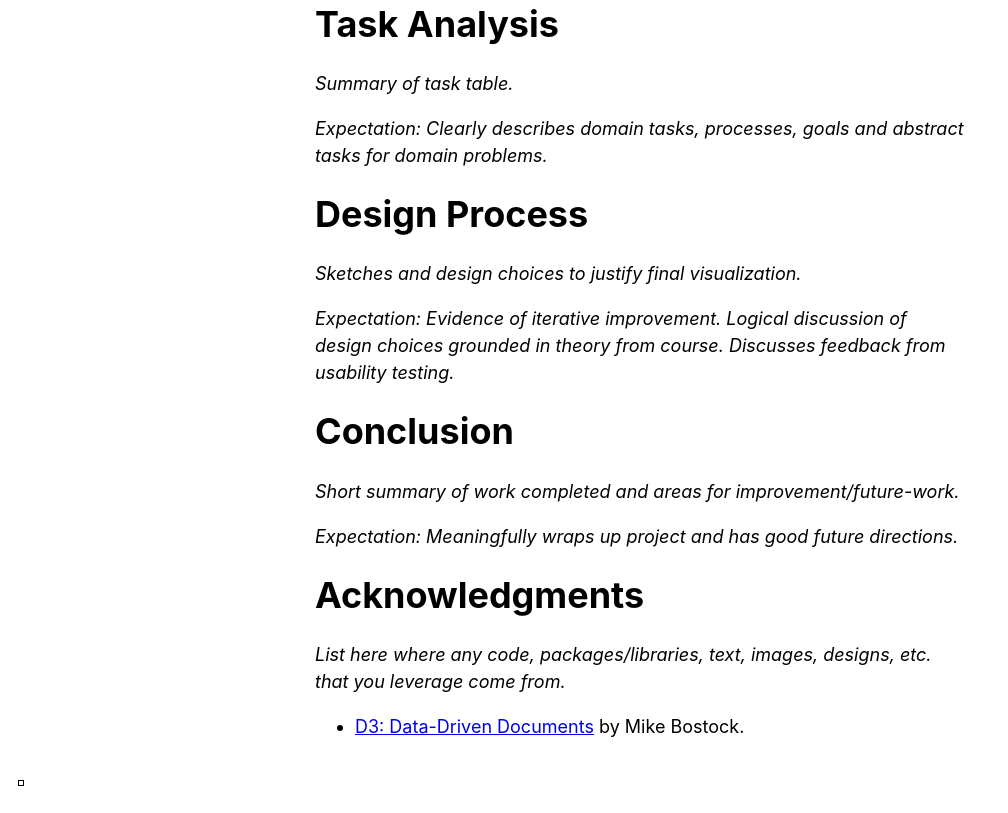
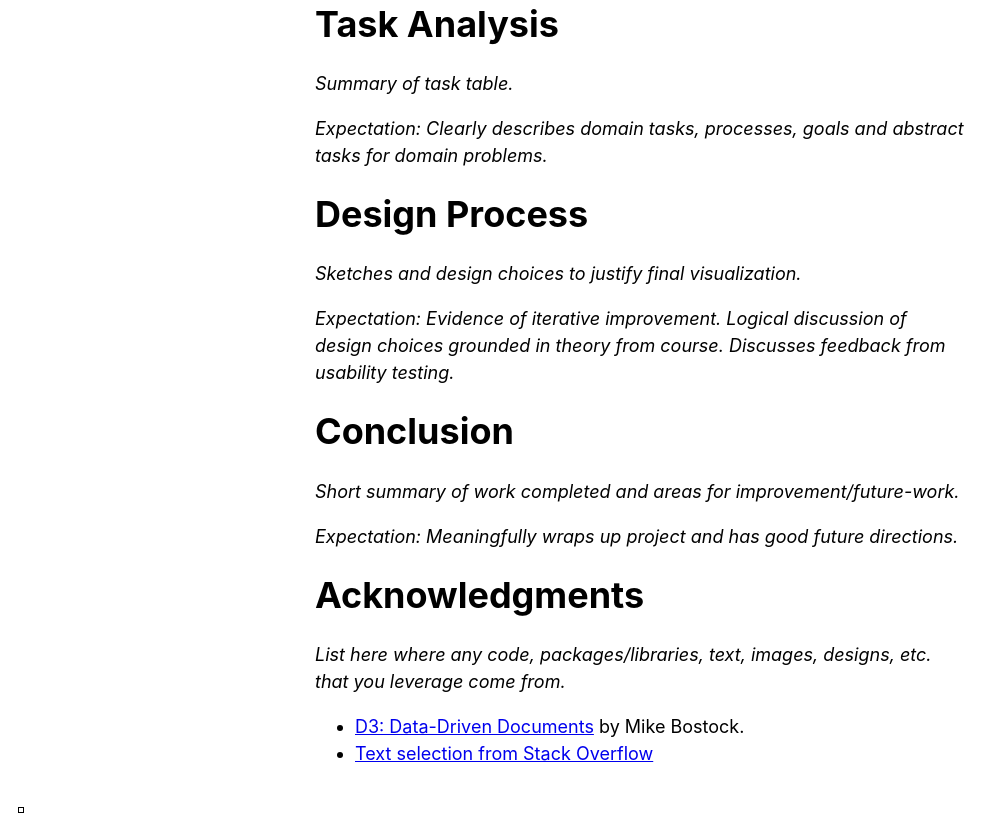
Before and after one commit to asparrell/cosi116aGrad3, a plain HTML site: page index.html in a window 1280 px wide. Shown: the part 2427-3240 px from the top of the page, without its empty margins (0-1008 px from the left). Before the commit the page ends 3213 px from the top, so only its background shows below. Drawn offline with Linux system fonts and the light colour scheme.

```diff
--- a/index.html
+++ b/index.html
@@ -120,6 +120,7 @@
 
     <ul>
       <li><a href="https://d3js.org/">D3: Data-Driven Documents</a> by Mike Bostock.</li>
+      <li><a href="https://stackoverflow.com/a/8506631">Text selection from Stack Overflow</a></li>
     </ul>
 
   </div>
```
Also changed, not shown: js/visualization.js (+7 -1 lines).
